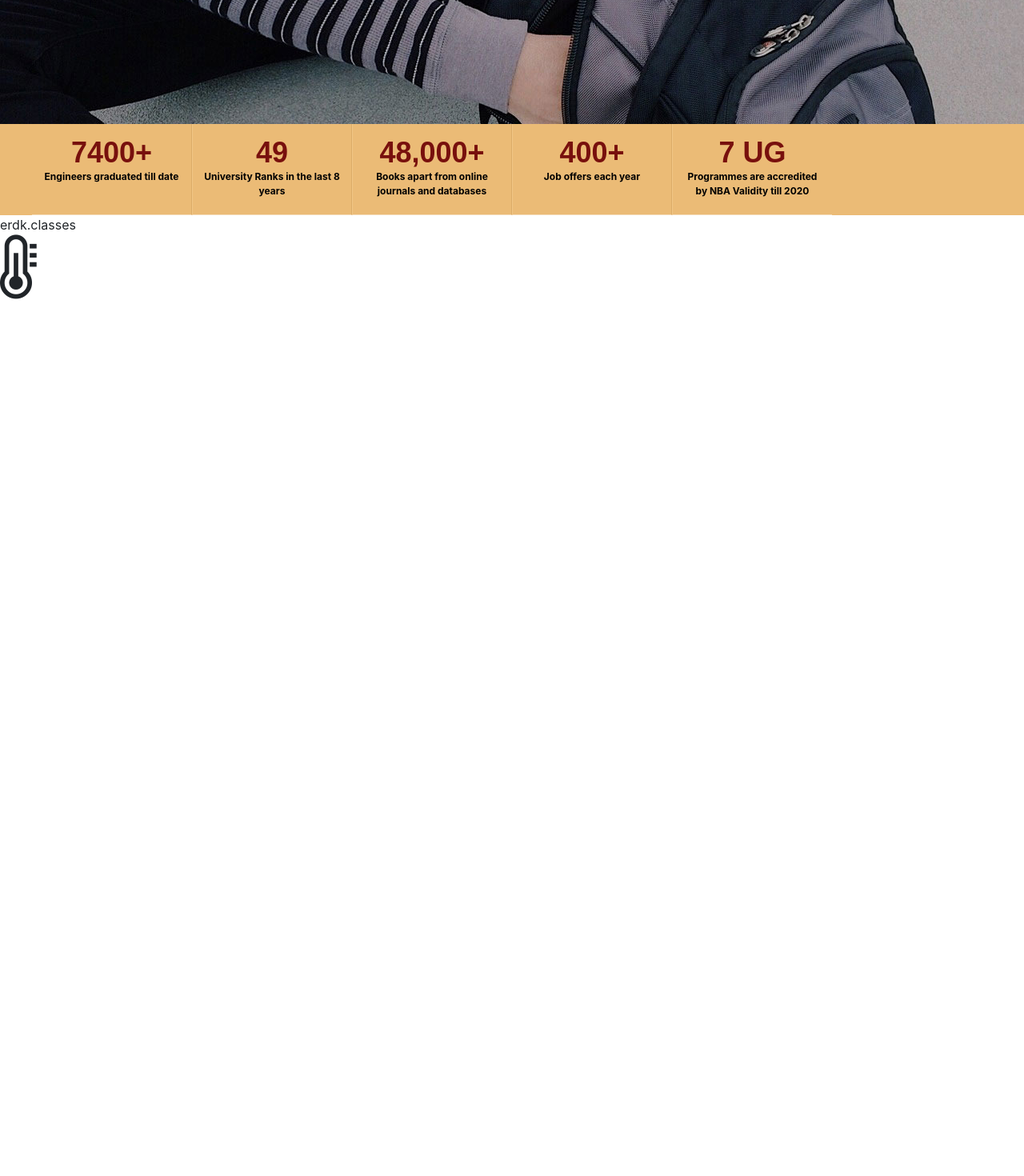
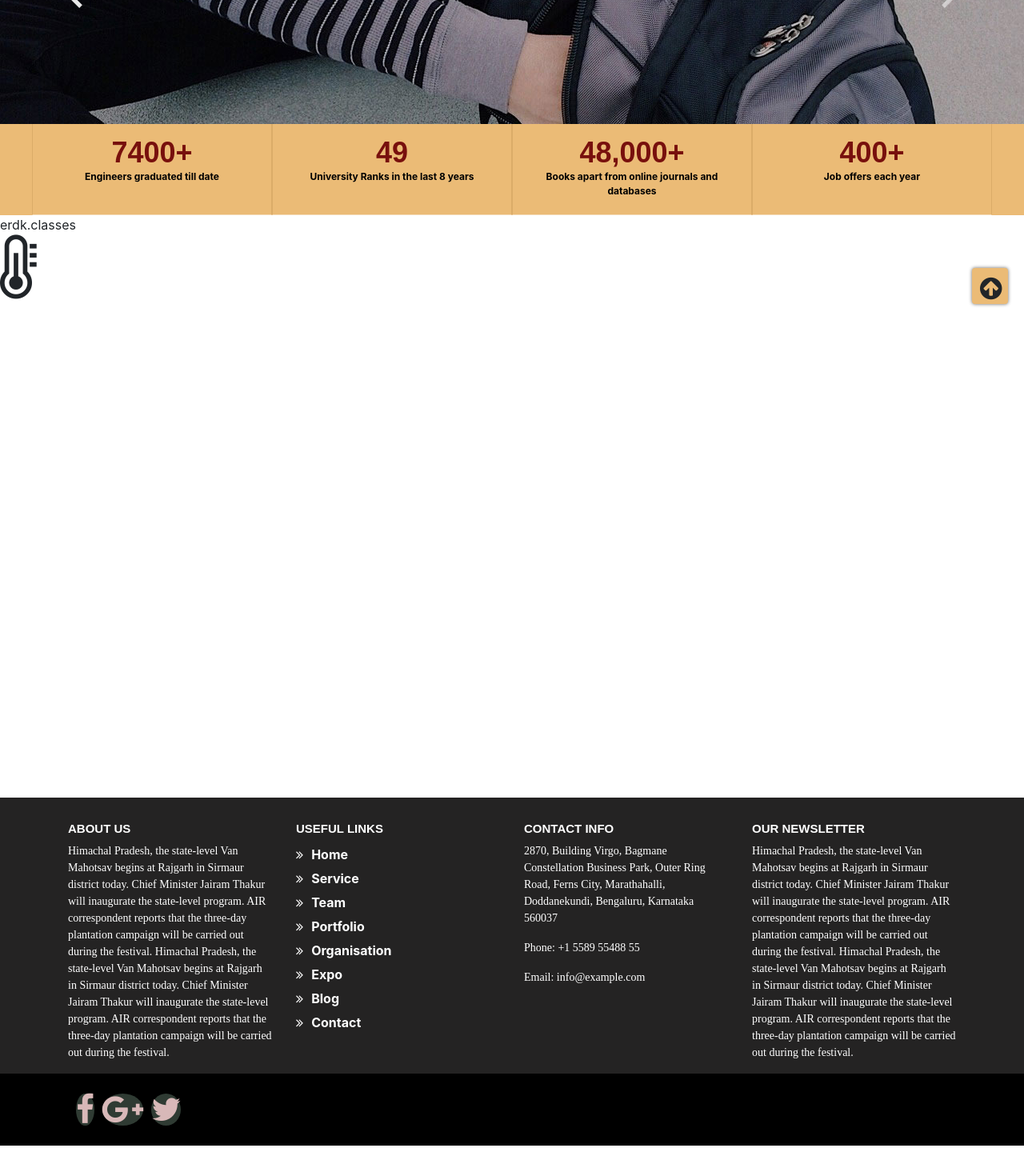
Before and after one commit to anokha777/dyanand-web, an Angular app: page / in a window 1280 px wide. Shown: the part 400-1870 px from the top of the page at 80% size. After the commit the page ends 1832 px from the top, so only its background shows below. Built offline with nearby package versions, Linux system fonts and the light colour scheme; a web font is replaced by a local one.

Commit message:
carousel issue in progress-part1- header hover issue

```diff
--- a/src/app/app.component.html
+++ b/src/app/app.component.html
@@ -11,6 +11,7 @@
 </div>
 
 <br><br><br><br><br><br><br><br><br><br><br><br><br><br><br><br><br><br><br><br><br><br><br><br><br><br>
-<br><br><br><br><br><br><br><br><br><br><br><br><br><br><br><br><br><br><br><br><br><br><br><br><br><br>
-<br><br><br><br><br><br><br><br><br><br><br><br><br><br><br><br><br><br><br><br><br><br><br><br><br><br>
-<br><br><br><br><br><br><br><br><br><br><br><br><br><br><br><br><br><br><br><br><br><br><br><br><br><br>
+
+
+<app-footer></app-footer>
+<app-back-to-top></app-back-to-top>
--- a/src/app/app.module.ts
+++ b/src/app/app.module.ts
@@ -6,6 +6,7 @@ import { HeaderComponent } from './header/header.component';
 import { FooterComponent } from './footer/footer.component';
 import { BannerCarouselComponent } from './banner-carousel/banner-carousel.component';
 import { SuccessInfoBannerComponent } from './success-info-banner/success-info-banner.component';
+import { BackToTopComponent } from './back-to-top/back-to-top.component';
 
 @NgModule({
   declarations: [
@@ -13,7 +14,8 @@ import { SuccessInfoBannerComponent } from './success-info-banner/success-info-b
     HeaderComponent,
     FooterComponent,
     BannerCarouselComponent,
-    SuccessInfoBannerComponent
+    SuccessInfoBannerComponent,
+    BackToTopComponent
   ],
   imports: [
     BrowserModule
--- /dev/null
+++ b/src/app/back-to-top/back-to-top.component.css
@@ -0,0 +1,30 @@
+#backTop.red {
+  background: #ebbb76;
+  right: 20px;
+  bottom: 20px;
+  position: fixed;
+  display: block;
+  text-align: center;
+}
+
+#backTop {
+  width: 25px;
+  height: 25px;
+  padding: 10px;
+  border-radius: 4px;
+  /* text-indent: -9999px; */
+  cursor: pointer;
+  z-index: 999999999;
+  display: none;
+  box-sizing: content-box;
+  -webkit-box-sizing: content-box;
+  -webkit-box-shadow: 0px 0px 4px 0px rgba(50, 50, 50, 0.75);
+  -moz-box-shadow: 0px 0px 4px 0px rgba(50, 50, 50, 0.75);
+  box-shadow: 0px 0px 4px 0px rgba(50, 50, 50, 0.75);
+}
+
+@media screen and (max-width: 640px) {
+  #backTop {
+    visibility: hidden;
+  }
+}
--- /dev/null
+++ b/src/app/back-to-top/back-to-top.component.html
@@ -0,0 +1,3 @@
+<a id="backTop" class="red" (click)="goToTop()">
+  <i class="fa fa-2x fa-arrow-circle-up" aria-hidden="true"> </i>
+</a>
--- /dev/null
+++ b/src/app/back-to-top/back-to-top.component.ts
@@ -0,0 +1,20 @@
+import { Component, OnInit } from '@angular/core';
+
+@Component({
+  selector: 'app-back-to-top',
+  templateUrl: './back-to-top.component.html',
+  styleUrls: ['./back-to-top.component.css']
+})
+export class BackToTopComponent implements OnInit {
+
+  constructor() { }
+
+  ngOnInit() {
+  }
+
+  goToTop() {
+    // document.body.scrollTop = document.documentElement.scrollTop = 0;
+    console.log(document.documentElement);
+    window.scrollTo({ left: 0, top: 0, behavior: 'smooth' });
+  }
+}
--- a/src/app/banner-carousel/banner-carousel.component.css
+++ b/src/app/banner-carousel/banner-carousel.component.css
@@ -8,3 +8,7 @@
     display: none;
   }
 }
+
+.carousel {
+  position: inherit;
+}
--- a/src/app/footer/footer.component.css
+++ b/src/app/footer/footer.component.css
@@ -0,0 +1,61 @@
+.footer {
+  background: #242323;
+  color: white; }
+
+.footer h4 {
+  font-size: 15px;
+  font-family: Arial, Helvetica, sans-serif;
+  font-weight: bold;
+  color: #fff;
+  text-transform: uppercase;
+  padding-top: 30px; }
+
+.footer p {
+  font-size: 14px;
+  font-family: cursive;
+  color: #fff; }
+
+.footer ul {
+  list-style-type: none;
+  text-decoration: none;
+  padding: 0;
+  line-height: 30px; }
+
+.footer-list-item a {
+  margin: 10px;
+  text-decoration: none;
+  display: inline;
+  font-weight: bold;
+  color: white; }
+
+.footer-list-item a:hover {
+  color: #7bc465; }
+
+.footer .form-subscribe input {
+  display: inline;
+  width: 45%; }
+
+#socialMedia {
+  background: black; }
+
+.social ul {
+  margin: 20px;
+  list-style-type: none;
+  text-decoration: none;
+  align-items: center; }
+
+.social li {
+  display: inline-block; }
+
+.social i {
+  font-size: 40px;
+  border-radius: 50%;
+  color: #d8b8b8;
+  background: #2f3b33;
+  margin: 5px; }
+
+.social i:hover {
+  background: #111;
+  transition: 0.4s;
+  background-color: transparent;
+  color: #9b2020; }
--- a/src/app/footer/footer.component.html
+++ b/src/app/footer/footer.component.html
@@ -1,3 +1,96 @@
-<p>
-  footer works!
-</p>
+<footer class="footer">
+  <div id="footer-main">
+    <div class="container">
+      <div class="row">
+        <div class="col-md-6 col-lg-3">
+          <h4>About Us</h4>
+          <p>Himachal Pradesh, the state-level Van Mahotsav begins at Rajgarh in Sirmaur district today. Chief
+            Minister Jairam Thakur will inaugurate the state-level program. AIR correspondent reports that
+            the three-day plantation campaign will be carried out during the festival. Himachal Pradesh,
+            the state-level Van Mahotsav begins at Rajgarh in Sirmaur district today. Chief Minister Jairam
+            Thakur will inaugurate the state-level program. AIR correspondent reports that the three-day
+            plantation campaign will be carried out during the festival.</p>
+
+        </div>
+        <div class="col-md-6 col-lg-3">
+          <h4>Useful Links</h4>
+          <ul class="footer-links">
+            <li class="footer-list-item">
+              <i class="fa fa-angle-double-right" aria-hidden="true"></i>
+              <a href="#">Home</a>
+            </li>
+            <li class="footer-list-item">
+              <i class="fa fa-angle-double-right" aria-hidden="true"></i>
+              <a href="#">Service</a>
+            </li>
+            <li class="footer-list-item">
+              <i class="fa fa-angle-double-right" aria-hidden="true"></i>
+              <a href="#">Team</a>
+            </li>
+            <li class="footer-list-item">
+              <i class="fa fa-angle-double-right" aria-hidden="true"></i>
+              <a href="#">Portfolio</a>
+            </li>
+            <li class="footer-list-item">
+              <i class="fa fa-angle-double-right" aria-hidden="true"></i>
+              <a href="#">Organisation</a>
+            </li>
+            <li class="footer-list-item">
+              <i class="fa fa-angle-double-right" aria-hidden="true"></i>
+              <a href="#">Expo</a>
+            </li>
+            <li class="footer-list-item">
+              <i class="fa fa-angle-double-right" aria-hidden="true"></i>
+              <a href="#">Blog</a>
+            </li>
+            <li class="footer-list-item">
+              <i class="fa fa-angle-double-right" aria-hidden="true"></i>
+              <a href="#">Contact</a>
+            </li>
+          </ul>
+        </div>
+        <div class="col-md-6 col-lg-3">
+          <h4>Contact Info</h4>
+          <p>2870, Building Virgo, Bagmane Constellation Business Park, Outer Ring Road, Ferns City, Marathahalli,
+            Doddanekundi, Bengaluru, Karnataka 560037</p>
+          <p>Phone: +1 5589 55488 55</p>
+          <p>Email: info@example.com</p>
+        </div>
+        <div class="col-md-6 col-lg-3">
+          <h4>Our Newsletter</h4>
+          <p>Himachal Pradesh, the state-level Van Mahotsav begins at Rajgarh in Sirmaur district today. Chief
+            Minister Jairam Thakur will inaugurate the state-level program. AIR correspondent reports that
+            the three-day plantation campaign will be carried out during the festival. Himachal Pradesh,
+            the state-level Van Mahotsav begins at Rajgarh in Sirmaur district today. Chief Minister Jairam
+            Thakur will inaugurate the state-level program. AIR correspondent reports that the three-day
+            plantation campaign will be carried out during the festival.</p>
+        </div>
+      </div>
+    </div>
+  </div>
+  <div id="socialMedia">
+    <div class="container">
+      <div class="row">
+        <div class="social">
+          <ul>
+            <li>
+              <div>
+                  <i class="fa fa-facebook-f"></i>
+              </div>
+            </li>
+            <li>
+              <div>
+                <i class="fa fa-google-plus"></i>
+              </div>
+            </li>
+            <li>
+              <div>
+                <i class="fa fa-twitter"></i>
+              </div>
+            </li>
+          </ul>
+        </div>
+      </div>
+    </div>
+  </div>
+</footer>
--- a/src/app/header/header.component.css
+++ b/src/app/header/header.component.css
@@ -315,7 +315,7 @@ input[type="text"] {
 
 .srchcls {
   float: left;
-  width: 200px;
+  width: 18rem;
   font-size: 12px !important;
   line-height: 20px !important;
   background: #f6f5f5;
--- a/src/app/success-info-banner/success-info-banner.component.css
+++ b/src/app/success-info-banner/success-info-banner.component.css
@@ -52,8 +52,9 @@ blockquote, dd, div, dl, dt, form, h1, h2, h3, h4, h5, h6, li, ol, p, pre, td, t
   line-height: 18px;
   font-weight: bold;
   text-align: center;
+  border-left: 1px solid #dbac68;
   border-right: 1px solid #dbac68;
-  border-left: 1px solid #f2c686;
+
 }
 
 .jss_count_01 {
--- a/src/app/success-info-banner/success-info-banner.component.html
+++ b/src/app/success-info-banner/success-info-banner.component.html
@@ -1,25 +1,21 @@
 <section class="full jss_counter">
   <div class="jss-row">
     <div class="col-sm-12 col-md-12 col-lg-12 col-xl-12 columns alpha row-eq-height">
-      <div class="jss_count col-sm-12 col-md-2 col-lg-2 col-xl-2" style="border-left:0">
+      <div class="jss_count col-sm-12 col-md-3 col-lg-3 col-xl-3">
         <h4 class="jss_count_01">7400+</h4>
         Engineers graduated till date
       </div>
-      <div class="jss_count col-sm-12 col-md-2 col-lg-2 col-xl-2">
+      <div class="jss_count col-sm-12 col-md-3 col-lg-3 col-xl-3">
         <h4 class="jss_count_01">49</h4>
         University Ranks in the last 8 years
       </div>
-      <div class="jss_count col-sm-12 col-md-2 col-lg-2 col-xl-2">
+      <div class="jss_count col-sm-12 col-md-3 col-lg-3 col-xl-3">
         <h4 class="jss_count_01">48,000+</h4>
         Books apart from online journals and databases
       </div>
-      <div class="jss_count col-sm-12 col-md-2 col-lg-2 col-xl-2">
+      <div class="jss_count col-sm-12 col-md-3 col-lg-3 col-xl-3">
         <h4 class="jss_count_01">400+</h4>
         Job offers each year
-      </div>
-      <div class="jss_count col-sm-12 col-md-2 col-lg-2 col-xl-2" style="border-right:0">
-        <h4 class="jss_count_01">7 UG</h4>
-        Programmes are accredited by NBA Validity till 2020
       </div>
     </div>
   </div>
```
Also changed, not shown: 1 other file (tests, documents, lock files or other folders).
